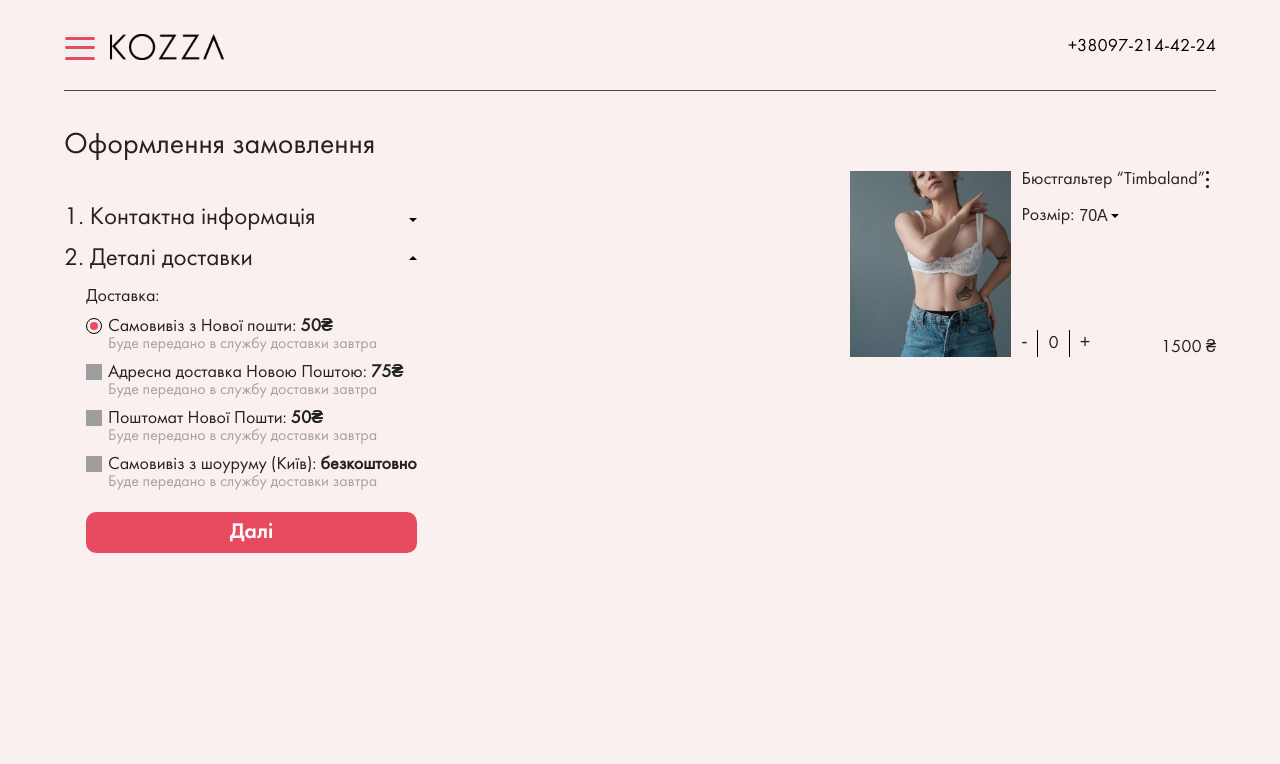
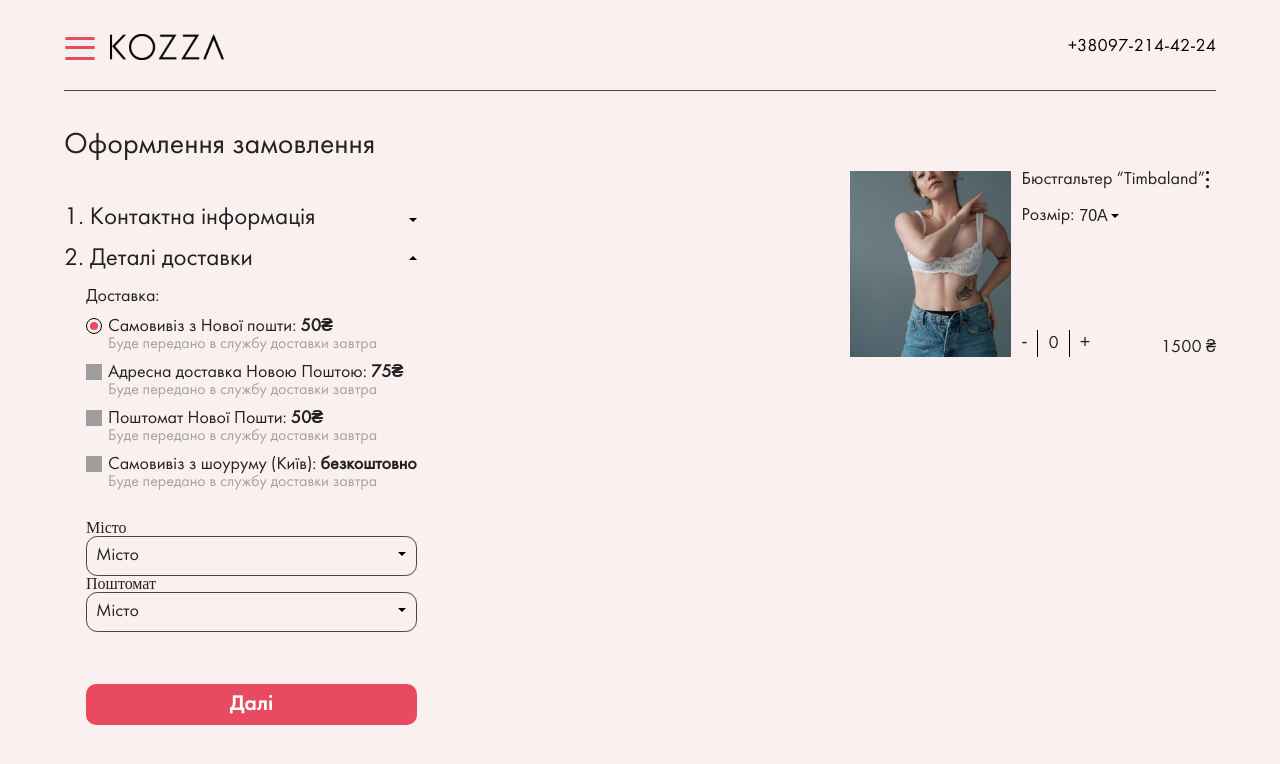
Before and after one commit to oleksiyserb/kozza, a Vue app: page /ordering in a window 1280 px wide. Shown: the top 764 px of the page. Built offline with nearby package versions, Linux system fonts and the light colour scheme; grey boxes are pictures that could not be loaded.

Commit message:
SingleSelect part 1/2

```diff
--- a/src/assets/css/_global.css
+++ b/src/assets/css/_global.css
@@ -322,7 +322,7 @@ div.product-collections__slider {
     display: none;
   }
 
-  & input[type=radio]:checked + label:before {
+  & input[type="radio"]:checked + label:before {
     background: url(../img/icons/radio-active.svg) 0 0 no-repeat;
   }
 
@@ -343,3 +343,95 @@ div.product-collections__slider {
     }
   }
 }
+
+.select {
+  position: relative;
+  height: 2.5rem;
+  font-family: var(--font-primary);
+  font-size: 1.125rem;
+
+  &[data-state="active"] {
+    .select__title {
+      &::before {
+        transition: transform 0.5s;
+        top: 50%;
+        transform: translateY(-50%) rotate(180deg);
+      }
+    }
+
+    .select__content {
+      opacity: 1;
+      visibility: visible;
+    }
+
+    .select__label + .select__input + .select__label {
+      max-height: 40px;
+      border-top-width: 1px;
+    }
+  }
+}
+.select__title {
+  display: flex;
+  align-items: center;
+  width: 100%;
+  height: 100%;
+  padding: 0.5em;
+  border-radius: 0.625em;
+  border: 1px solid var(--border-color);
+  cursor: pointer;
+
+  &::before {
+    content: "";
+    cursor: pointer;
+    top: 50%;
+    transform: translateY(-50%);
+    right: 0.625em;
+    position: absolute;
+    border: 0.3rem solid;
+    border-color: black transparent transparent;
+    transition: transform 0.5s;
+  }
+}
+.select__content {
+  position: absolute;
+  top: 1.875rem;
+  left: 0;
+  overflow: auto;
+  width: 100%;
+  background-color: hsl(var(--primary-color));
+  border: 1px solid var(--border-color);
+  border-top: none;
+  border-bottom-left-radius: 0.625em;
+  border-bottom-right-radius: 0.625em;
+  transition: all 0.3s ease-out;
+  opacity: 0;
+  z-index: 8;
+  height: 7.5em;
+  visibility: hidden;
+}
+.select__input {
+  display: none;
+
+  &:checked + label {
+    background-color: #dedede;
+  }
+  &:disabled + label {
+    opacity: 0.6;
+    pointer-events: none;
+  }
+}
+.select__label {
+  display: flex;
+  align-items: center;
+  width: 100%;
+  height: 2.5em;
+  max-height: 0;
+  padding: 0 1em;
+  transition: all 0.2s ease-out;
+  cursor: pointer;
+  overflow: hidden;
+
+  & + input + & {
+    border-top: 0 solid #c7ccd160;
+  }
+}
--- a/src/assets/css/_style.css
+++ b/src/assets/css/_style.css
@@ -870,4 +870,8 @@
       }
     }
   }
+
+  &__selects {
+    margin: 1.875em 0;
+  }
 }
--- a/src/components/forms/SelectColor.vue
+++ b/src/components/forms/SelectColor.vue
@@ -1,5 +1,5 @@
 <template>
-  <div class="select" ref="state" data-state="">
+  <div class="select" ref="select" data-state="">
     <div class="select__title" ref="title" @click="toggleMenu"></div>
     <div class="select__content">
       <template v-for="variant in variants" :key="variant.id">
@@ -20,26 +20,14 @@
 </template>
 
 <script>
+import { select } from "@/mixins/select.js";
+
 export default {
+  mixins: [select],
   props: {
     variants: {
       type: Object,
       require: true
-    }
-  },
-
-  methods: {
-    toggleMenu() {
-      if ("active" === this.$refs.state.getAttribute("data-state")) {
-        this.$refs.state.setAttribute("data-state", "");
-      } else {
-        this.$refs.state.setAttribute("data-state", "active");
-      }
-    },
-
-    selectLabel(e) {
-      this.$refs.title.style.backgroundColor = e.target.style.backgroundColor;
-      this.$refs.state.setAttribute("data-state", "");
     }
   }
 };
--- /dev/null
+++ b/src/components/forms/SelectSingle.vue
@@ -0,0 +1,69 @@
+<template>
+  <div class="select" ref="select" data-state="">
+    <div
+      class="select__title"
+      @click="toggleMenu"
+      ref="title"
+      data-default="City 0">
+      Місто
+    </div>
+    <div class="select__content">
+      <template v-if="filter">
+        <input type="text" />
+      </template>
+      <input
+        id="city0"
+        class="select__input"
+        type="radio"
+        name="singleSelect"
+        checked />
+      <label for="city0" class="select__label">Місто</label>
+      <input
+        id="city1"
+        class="select__input"
+        type="radio"
+        name="singleSelect" />
+      <label for="city1" @click="selectInput" class="select__label">Київ</label>
+      <input
+        id="city2"
+        class="select__input"
+        type="radio"
+        name="singleSelect" />
+      <label for="city2" @click="selectInput" class="select__label"
+        >Львів</label
+      >
+      <input
+        id="city3"
+        class="select__input"
+        type="radio"
+        name="singleSelect" />
+      <label for="city3" @click="selectInput" class="select__label"
+        >Вінниця</label
+      >
+      <input
+        id="city4"
+        class="select__input"
+        type="radio"
+        name="singleSelect" />
+      <label for="city4" @click="selectInput" class="select__label"
+        >Одеса</label
+      >
+    </div>
+  </div>
+</template>
+
+<script>
+import { select } from "@/mixins/select.js";
+
+export default {
+  name: "SelectSingle",
+  mixins: [select],
+  props: {
+    filter: {
+      type: Boolean,
+      required: true,
+      default: false
+    }
+  }
+};
+</script>
--- /dev/null
+++ b/src/mixins/select.js
@@ -0,0 +1,15 @@
+export const select = {
+  methods: {
+    toggleMenu() {
+      if ("active" === this.$refs.select.getAttribute("data-state")) {
+        this.$refs.select.setAttribute("data-state", "");
+      } else {
+        this.$refs.select.setAttribute("data-state", "active");
+      }
+    },
+    selectInput(e) {
+      this.$refs.title.textContent = e.target.textContent;
+      this.$refs.select.setAttribute("data-state", "");
+    }
+  }
+};
--- a/src/views/OrderingView.vue
+++ b/src/views/OrderingView.vue
@@ -127,7 +127,16 @@
                       </label>
                     </div>
                   </div>
-                  <div class="ordering__selects"></div>
+                  <div class="ordering__selects">
+                    <div>
+                      <p>Місто</p>
+                      <SelectSingle :filter="false" />
+                    </div>
+                    <div>
+                      <p>Поштомат</p>
+                      <SelectSingle :filter="true" />
+                    </div>
+                  </div>
                 </div>
                 <button class="button button-fill">Далі</button>
               </form>
@@ -233,3 +242,14 @@
     </div>
   </section>
 </template>
+
+<script>
+import SelectSingle from "@/components/forms/SelectSingle.vue";
+
+export default {
+  name: "OrderingView",
+  components: {
+    SelectSingle
+  }
+};
+</script>
```
Also changed, not shown: src/components/forms/SelectSingleFilter.vue (added).
